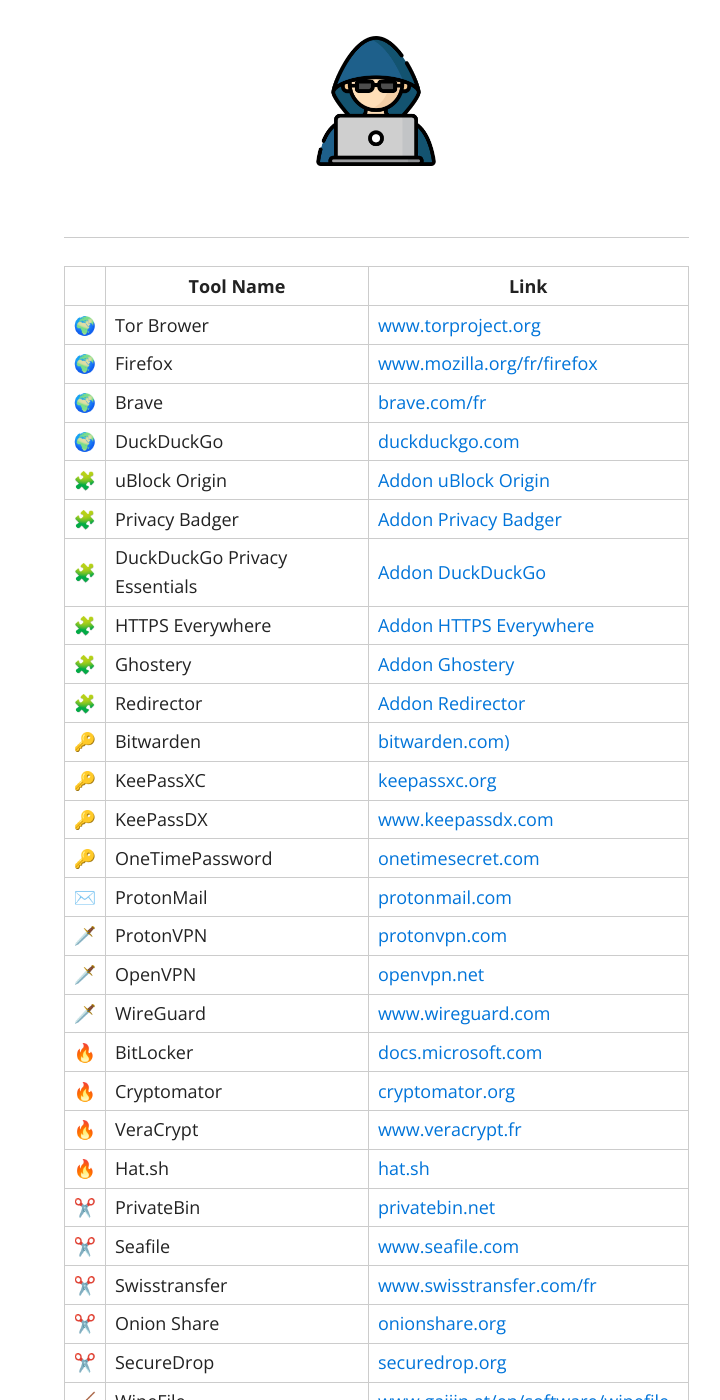
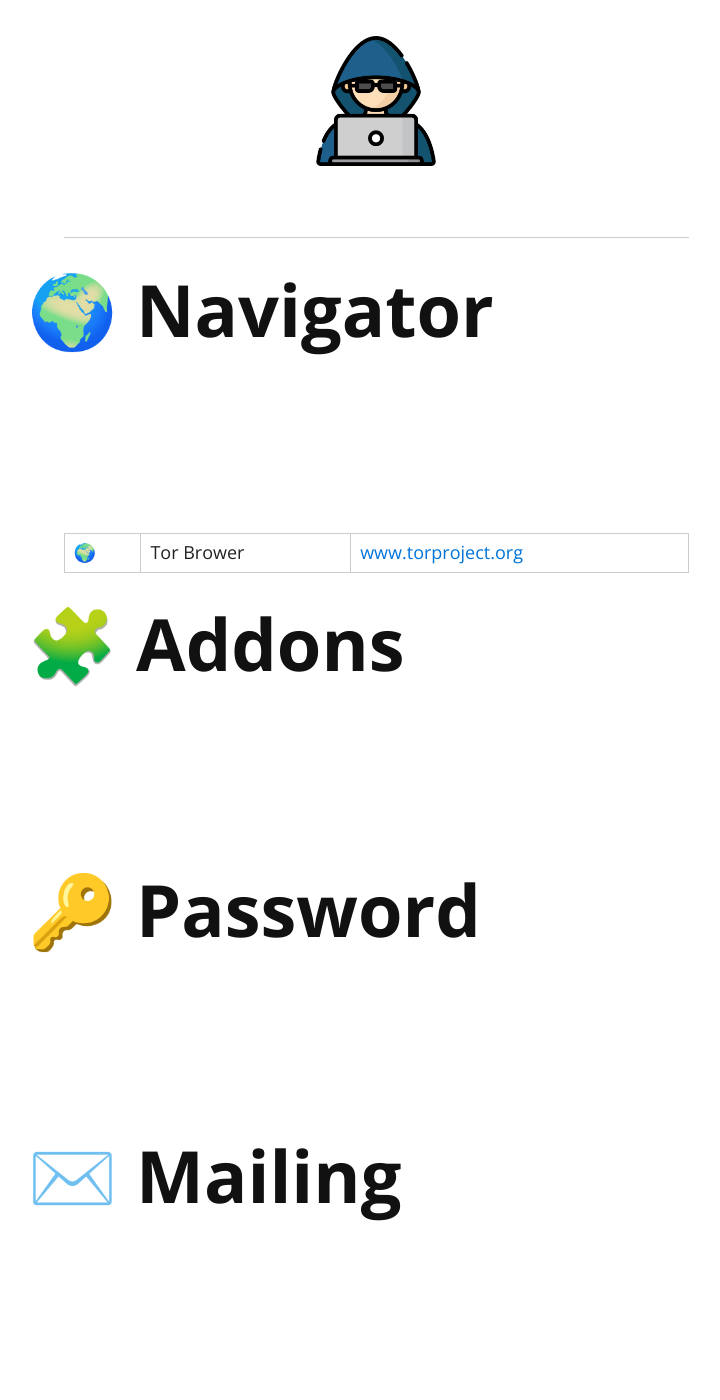
Before and after one commit to jcabeza/Privacy, a Jekyll site: the page built from index.md, in a window 1280 px wide and 1400 px high, scrolled down 320 px. Shown: the whole window, without its empty margins (264-984 px from the left). Built offline with Jekyll 4.4.1, drawn with Linux system fonts in a browser that asks for light colours; nearby versions of some CDN libraries.

Commit message:
Update index.md

```diff
--- a/index.md
+++ b/index.md
@@ -7,6 +7,18 @@
 </p>
 
 ---
+
+# 🌍 Navigator
+
+|🌍| Tor Brower | [www.torproject.org](https://www.torproject.org) |
+
+# 🧩 Addons
+
+# 🔑 Password
+
+# ✉️ Mailing
+
+# 🗡️ VPN
 
 |  | Tool Name | Link |
 |--|-----------|------|
```
